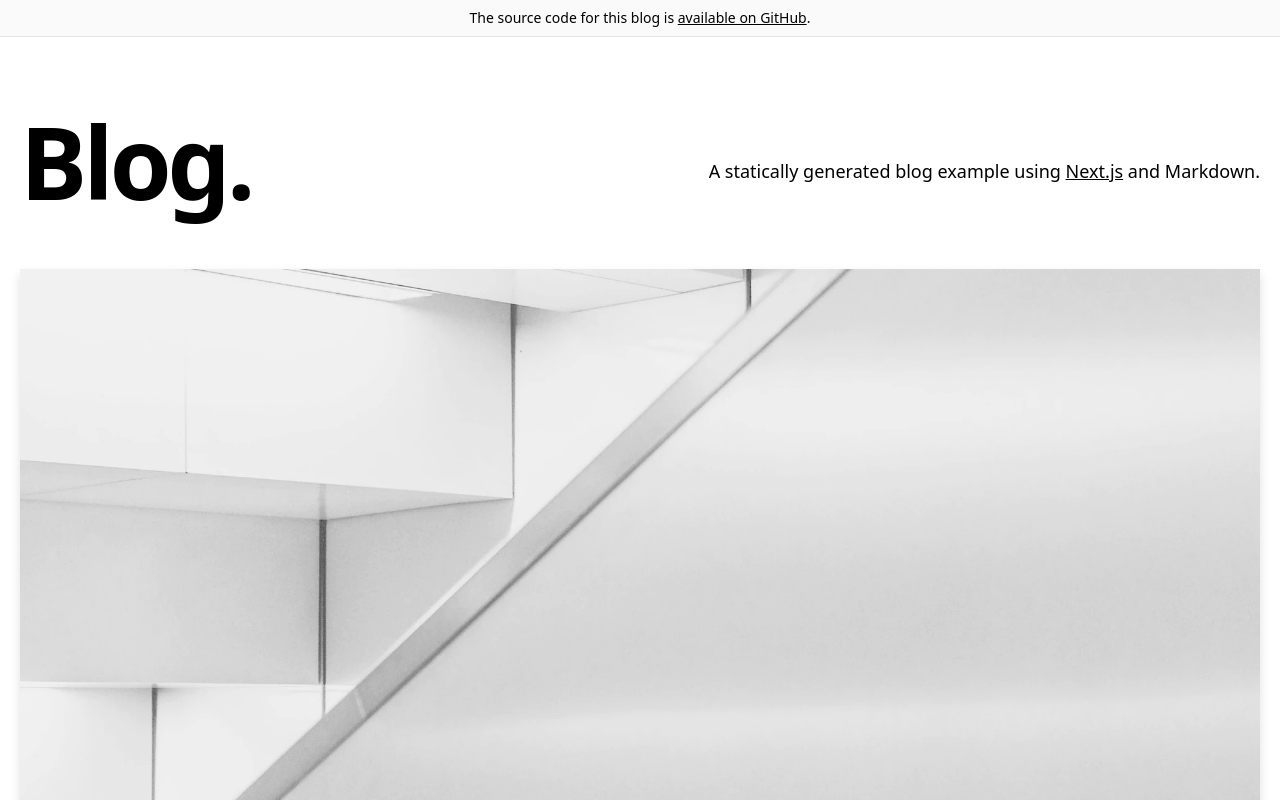
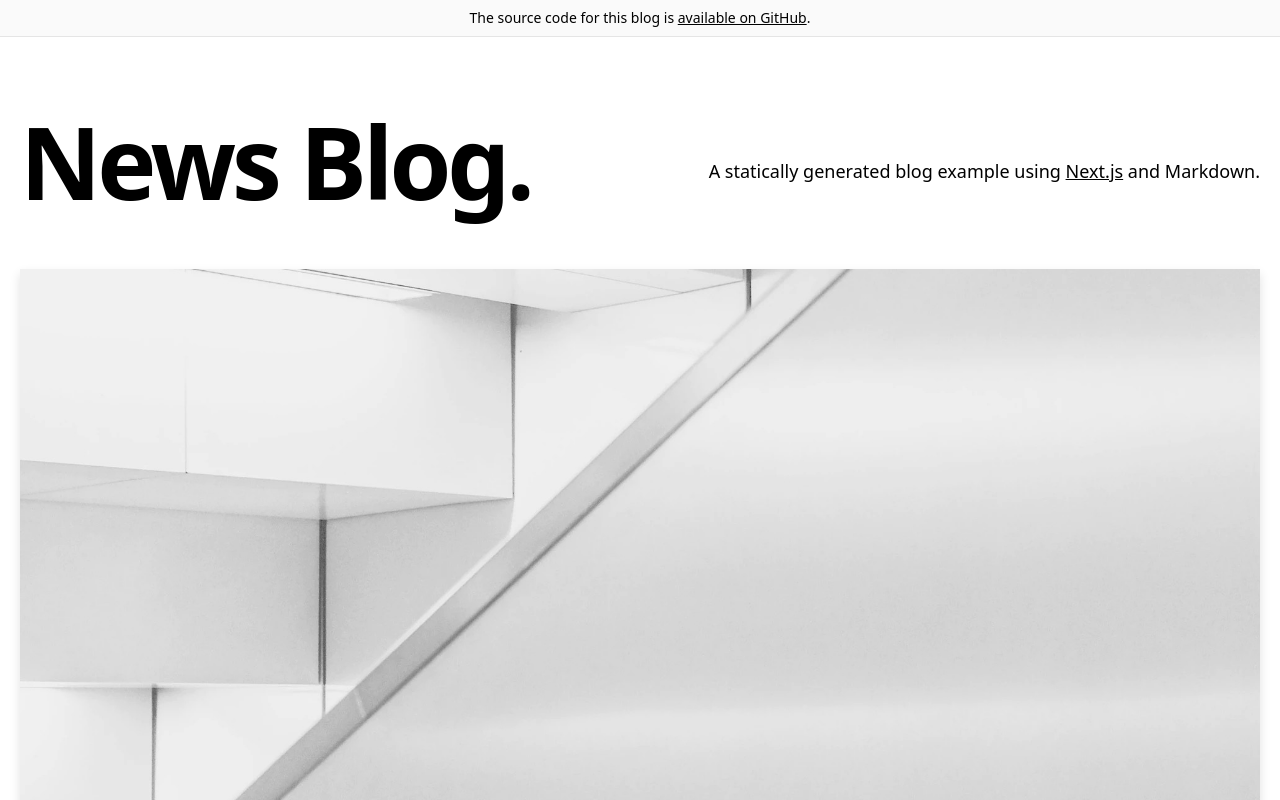
Before and after one commit to Maliek2/weblogin, a Next.js app: page / in a window 1280 px wide. Shown: the top 800 px of the page. Built offline with nearby package versions, Linux system fonts and the light colour scheme.

Commit message:
Update intro.tsx

```diff
--- a/components/intro.tsx
+++ b/components/intro.tsx
@@ -4,12 +4,12 @@ const Intro = () => {
   return (
     <section className="flex-col md:flex-row flex items-center md:justify-between mt-16 mb-16 md:mb-12">
       <h1 className="text-5xl md:text-8xl font-bold tracking-tighter leading-tight md:pr-8">
-        Blog.
+        News Blog.
       </h1>
       <h4 className="text-center md:text-left text-lg mt-5 md:pl-8">
         A statically generated blog example using{' '}
         <a
-          href="https://nextjs.org/"
+          href="https://news.adball.tech/"
           className="underline hover:text-blue-600 duration-200 transition-colors"
         >
           Next.js
```
